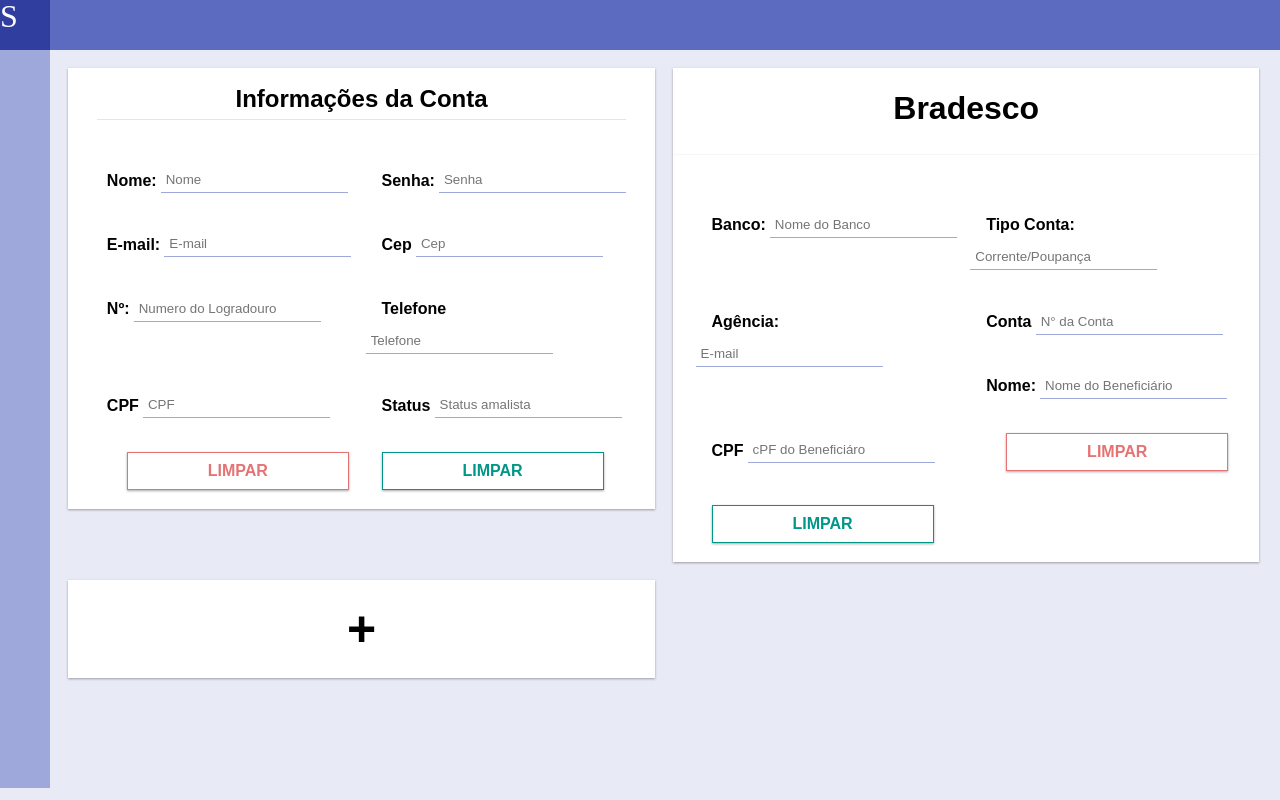
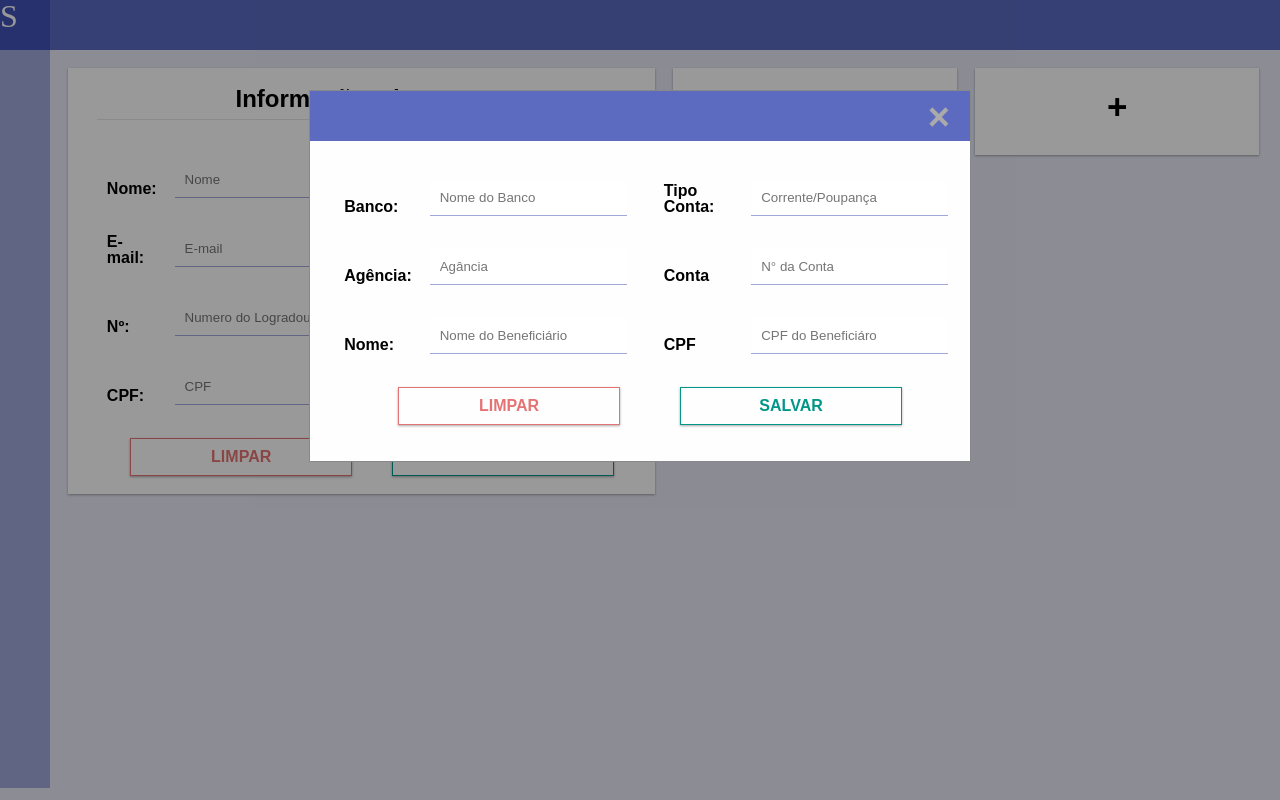
Before and after one commit to YagoGodoyGarcia/Sobrinho, a plain HTML site: page Front-End/SobrinhoFront-end Analista/analistaConfig.html in a window 1280 px wide. Both pictures are taken after a click on the element "Bradesco". Drawn offline with Linux system fonts and the light colour scheme.

Commit message:
Finalização de todos os forms

```diff
--- a/Front-End/SobrinhoFront-end Analista/analistaConfig.html
+++ b/Front-End/SobrinhoFront-end Analista/analistaConfig.html
@@ -49,86 +49,148 @@
       <div class="card card-6">
         <h2>Informações da Conta</h2>
         <hr>
-        <div class="contForm">
+        <table>
+          <tr>
+            <td class="tdlblCard">
               <h3 class="h3Form">Nome:</h3>
+            </td>
+            <td class="tdvaleu">
               <input type="text" value="" placeholder="Nome">
+            </td>
+            <td class="tdlblCard">
+              <h3 class="h3Form">Senha:</h3>
+            </td>
+            <td class="tdvaleu">
+              <input class="" type="text" value="" placeholder="Senha">
+            </td>
+          </tr>
+          <tr>
+            <td class="tdlblCard">
+              <h3 class="h3Form">E-mail:</h3>
+            </td>
+            <td class="tdvaleu">
+              <input class="" type="text" value="" placeholder="E-mail">
+            </td>
+            <td class="tdlblCard">
+              <h3 class="h3Form">Cep:</h3>
+            </td>
+            <td class="tdvaleu">
+              <input class="" type="text" value="" placeholder="Cep">
+            </td>
+          </tr>
+          <tr>
+            <td class="tdlblCard">
+              <h3 class="h3Form">Nº:</h3>
+            </td>
+            <td class="tdvaleu">
+              <input class="" type="text" value="" placeholder="Numero do Logradouro">
+            </td>
+            <td class="tdlblCard">
+              <h3 class="h3Form">Telefone:</h3>
+            </td>
+            <td class="tdvaleu">
+              <input class="" type="text" value="" placeholder="Telefone">
+            </td>
+          </tr>
+          <tr>
+            <td class="tdlblCard">
+              <h3 class="h3Form">CPF:</h3>
+            </td>
+            <td class="tdvaleu">
+              <input class="" type="text" value="" placeholder="CPF">
+            </td>
+            <td class="tdlblCard">
+              <h3 class="h3Form">Status:</h3>
+            </td>
+            <td class="tdvaleu">
+              <input class="" type="text" value="" placeholder="Status amalista">
+            </td>
+          </tr>
+        </table>
+        <table>
+          <tr>
+            <td class="tdbtnCard">
+              <div style="align-content: left" class="btn btn-large btn-warning">Limpar</div>
+            </td>
+            <td class="tdbtnCard">
+              <div style="align-content: right" class="btn btn-large btn-success">Salvar</div>
+            </td>
+          </tr>
+        </table>
       </div>
-        <div class="contForm">
-          <h3 class="h3Form">Senha:</h3>
-          <input class="" type="text" value="" placeholder="Senha">
+      <div class="card card-3" onclick="openModal()">
+          <h1>Bradesco</h1>
         </div>
-        <div class="contForm">
-          <h3 class="h3Form">E-mail:</h3>
-          <input class="" type="text" value="" placeholder="E-mail">
+        <div class="card card-3" onclick="openModal()">
+          <h1 class="novoBanco">+</h1>
         </div>
-        <div class="contForm">
-          <h3 class="h3Form">Cep </h3>
-          <input class="" type="text" value="" placeholder="Cep">
+      <div id="myModal" class="modal">
+        <!-- Modal content -->
+        <div class="modal-content-large">
+          <div class="modal-header-medium">
+            <span id="close" class="close">&times;</span>
           </div>
-        <div class="contForm">
-          <h3 class="h3Form">Nº:</h3>
-          <input class="" type="text" value="" placeholder="Numero do Logradouro">
-        </div>
-        <div class="contForm">
-          <h3 class="h3Form">Telefone </h3>
-          <input class="" type="text" value="" placeholder="Telefone">
-        </div>
-        <div class="contForm">
+          <div class="modal-content">
+            <table class="tbModalAnalista">
+              <tr>
+                <td class="tdlbl">
+                  <h3 class="h3Form">Banco:</h3>
+                </td>
+                <td class="tdvaleu">
+                  <input type="text" value="" placeholder="Nome do Banco">
+                </td>
+                <td class="tdlbl">
+                  <h3 class="h3Form">Tipo Conta:</h3>
+                </td>
+                <td class="tdvaleu">
+                  <input class="" type="text" value="" placeholder="Corrente/Poupança">
+                </td>
+              </tr>
+              <tr>
+                <td class="tdlbl">
+                  <h3 class="h3Form">Agência:</h3>
+                </td>
+                <td class="tdvaleu">
+                  <input class="" type="text" value="" placeholder="Agância">
+                </td>
+                <td class="tdlbl">
+                  <h3 class="h3Form">Conta</h3>
+                </td>
+                <td class="tdvaleu">
+                  <input class="" type="text" value="" placeholder="N° da Conta">
+                </td>
+              </tr>
+              <tr>
+                <td class="tdlbl">
+                  <h3 class="h3Form">Nome:</h3>
+                </td>
+                <td class="tdvaleu">
+                  <input class="" type="text" value="" placeholder="Nome do Beneficiário">
+                </td>
+                <td class="tdlbl">
                   <h3 class="h3Form">CPF </h3>
-          <input class="" type="text" value="" placeholder="CPF">
-        </div>
-        <div class="contForm">
-          <h3 class="h3Form">Status </h3>
-          <input class="" type="text" value="" placeholder="Status amalista">
-        </div>
-        <div class="contForm">
-          <div style="margin-left: 40px;" class="btn btn-large btn-warning">Limpar</div>
-        </div>
-        <div class="contForm">
-          <div style="margin-left: 20px;" class="btn btn-large btn-success">Limpar</div>
+                </td>
+                <td class="tdvaleu">
+                  <input class="" type="text" value="" placeholder="CPF do Beneficiáro">
+                </td>
+              </tr>
+            </table>
+            <table>
+              <tr>
+                <td class="tdbtn">
+                  <div class="btn btn-large btn-warning">Limpar</div>
+                </td>
+                <td class="tdbtn">
+                  <div class="btn btn-large btn-success">Salvar</div>
+                </td>
+              </tr>
+            </table>
           </div>
         </div>
-      <div class="card card-6" onclick="openInfConta()">
-        <h1>Bradesco</h1>
-      </div>
-      <div id="Bradesco" class="card card-6" style="display:none">
-        <div class="contForm">
-          <h3 class="h3Form">Banco:</h3>
-          <input type="text" value="" placeholder="Nome do Banco">
-        </div>
-        <div class="contForm">
-          <h3 class="h3Form">Tipo Conta:</h3>
-          <input class="" type="text" value="" placeholder="Corrente/Poupança">
-        </div>
-        <div class="contForm">
-          <h3 class="h3Form">Agência:</h3>
-          <input class="" type="text" value="" placeholder="E-mail">
-        </div>
-        <div class="contForm">
-          <h3 class="h3Form">Conta</h3>
-          <input class="" type="text" value="" placeholder="N° da Conta">
-        </div>
-        <div class="contForm">
-          <h3 class="h3Form">Nome:</h3>
-          <input class="" type="text" value="" placeholder="Nome do Beneficiário">
-        </div>
-        <div class="contForm">
-          <h3 class="h3Form">CPF </h3>
-          <input class="" type="text" value="" placeholder="cPF do Beneficiáro">
-        </div>
-        <div class="contForm">
-          <div style="margin-left: 40px;" class="btn btn-large btn-warning">Limpar</div>
-        </div>
-        <div class="contForm">
-          <div style="margin-left: 20px;" class="btn btn-large btn-success">Limpar</div>
-        </div>
-      </div>
-      <div class="card card-6">
-        <h1 style="font-size: 50px;">+</h1>
       </div>
       <!-- Fim do Sidebar -->
   </main>
-  <script src="js/abasContaBancaria.js"></script>
+  <script src="js/modal.js"></script>
 </body>
 
 </html>
--- a/Front-End/SobrinhoFront-end Analista/css/modal.css
+++ b/Front-End/SobrinhoFront-end Analista/css/modal.css
@@ -20,7 +20,7 @@
     padding: 25px;
     border: 1px solid #888;
     width: 47.7%; /* Could be more or less, depending on screen size */
-    height: 40%;
+    min-height: 40%;
     margin-top: 7%;
 }
 
--- a/Front-End/SobrinhoFront-end Analista/css/style-Form.css
+++ b/Front-End/SobrinhoFront-end Analista/css/style-Form.css
@@ -1,14 +1,40 @@
+/*Para Forms Dentro de Card*/
+.tdlblCard{
+    padding-left: 20px;
+    padding-top: 30px;
+}
+.tdbtnCard{
+    padding-top: 30px;
+    padding-left: 40px;
+}
+/*Para Modais*/
+.tdlbl{
+    padding-left: 40px;
+    padding-top: 30px;
+}
+.tdvaleu{
+    padding-left: 15px;
+    padding-top: 30px;
+}
+.contForm{
+    padding: 8px;
+}
+.textoCard{
+	padding:14px;
+}
+.textoAdd{
+	font-size: 89px;
+}
+.tdbtn{
+    padding-top: 30px;
+    padding-left: 60px;
+}
 .h3Form{
     float: left;
-    margin-top:5%;
-    padding-left: 20px;
 }
-input{
-    margin-top: 3%;
-    padding: 5px;
+.tbModalAnalista{
+    margin-left: -5%;
 }
-.contForm{
-    width:50%;
-    float: left;
-    padding-top: 30px;
+.novoBanco{
+    font-size: 35px;
 }
--- a/Front-End/SobrinhoFront-end Analista/css/style.css
+++ b/Front-End/SobrinhoFront-end Analista/css/style.css
@@ -234,7 +234,7 @@
 
 .clearfix {
     text-align: center;
-    overflow: auto;
+    overflow: hidden;
 }
 
 /* Text Types */
```
Also changed, not shown: Front-End/SobrinhoFront-end Analista/analistaChamados.html (+56 -35 lines). Lines whose indentation alone changed are shown as unchanged.
